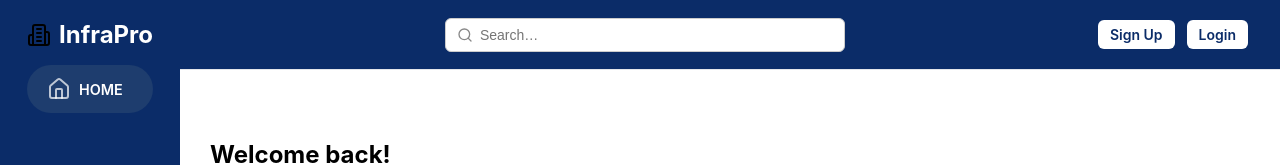
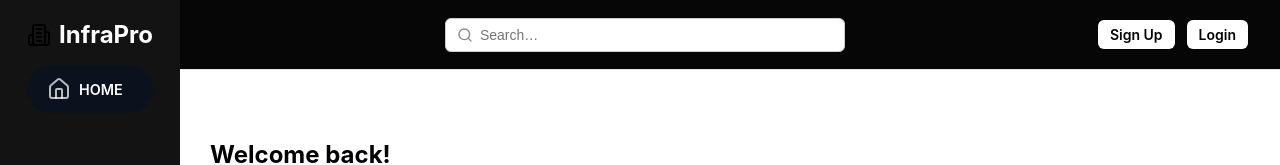
Before and after one commit to sherxyar/CS476, a Next.js app in the folder cpms/: page / in a window 1280 px wide. Shown: the top 165 px of the page. Built offline with nearby package versions, Linux system fonts and the light colour scheme; no server answers; the database is empty.

Commit message:
0705 - sheryar - updated color scheme.

```diff
--- a/cpms/src/components/GeneralTab.tsx
+++ b/cpms/src/components/GeneralTab.tsx
@@ -173,7 +173,7 @@ export default function GeneralTab({
               placeholder="Type your note here…"
             />
             <div className={styles.dialogButtons}>
-              <button onClick={handleSaveNote} className={styles.saveNoteButton}>Save note</button>
+              <button onClick={handleSaveNote} className={styles.addNoteButton}>Save note</button>
               <button onClick={() => setShowAdd(false)} className={styles.cancelNoteButton}>Cancel</button>
             </div>
           </div>
--- a/cpms/src/styles/HomePage.module.css
+++ b/cpms/src/styles/HomePage.module.css
@@ -11,7 +11,7 @@
 .sidebar {
   width: 180px;
   height: 100vh;
-  background-color: #0b2c68;
+  background-color: #000000ec;
   display: flex;
   flex-direction: column;
   align-items: center;
@@ -46,7 +46,7 @@
 
 .sidebar nav ul li:hover,
 .sidebar nav ul li.active {
-  background-color: #1e3d6e;
+  background-color: #0a1221d6;
   color: white;
 }
 
@@ -64,7 +64,7 @@
   top: 0;
   right: 0;
   height: 70px;
-  background-color: #0b2c68;
+    background-color: #070606;
   display: flex;
   align-items: center;
   justify-content: space-between;
@@ -138,7 +138,7 @@
 
 .topbarButton {
   background-color: white;
-  color: #0b2c68;
+  color: #010202;
   padding: 6px 12px;
   font-size: 14px;
   border-radius: 6px;
```
